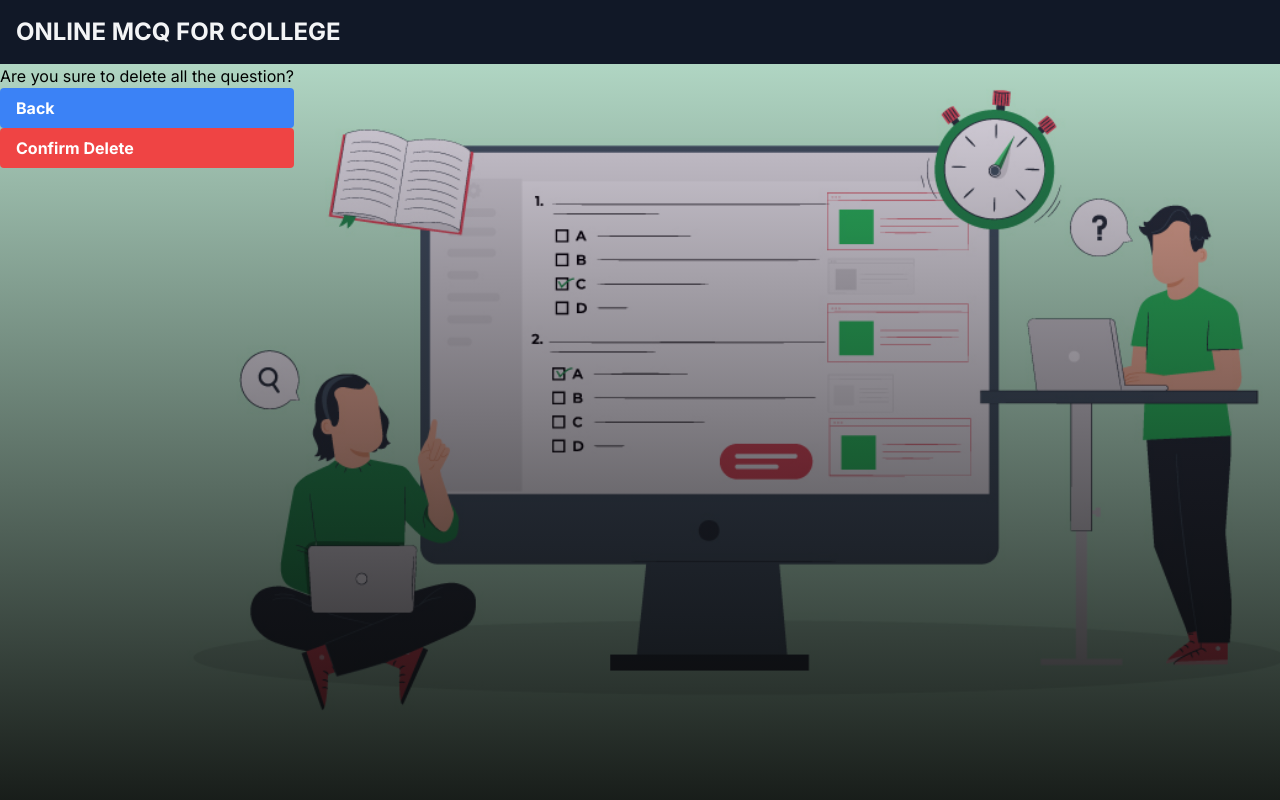
After one commit to rupeshghimire7/Django-MCQ, a Django app: page /confirmDelete/ in a window 1280 px wide. The commit adds this page. Run offline with Django 4.2, Linux system fonts and the light colour scheme; a user stored in the database is signed in; some libraries are stand-ins or nearby versions.

Commit message:
Done with Delete, Update, DeleteAll pages

```diff
--- a/base/forms.py
+++ b/base/forms.py
@@ -37,3 +37,9 @@ class SubjectForm(forms.ModelForm):
     class Meta:
         model = Subject
         fields = "__all__"
+
+
+class AllQuestionForm(forms.ModelForm):
+    class Meta:
+        model = Question
+        fields = "__all__"
--- a/base/models.py
+++ b/base/models.py
@@ -58,6 +58,7 @@ class Question(models.Model):
     options = models.TextField(default='options')
     level = models.CharField(max_length=1, default='E', blank=True, choices=level)
     subject = models.ForeignKey(Subject, on_delete=models.CASCADE, null=True)
+    created_at = models.DateTimeField(auto_now_add=True,null=True,blank=True)
 
     def __str__(self) -> str:
         return self.question[:50]
--- /dev/null
+++ b/base/templates/base/confirmDelete.html
@@ -0,0 +1,19 @@
+{% extends 'base.html' %}
+
+
+
+
+{% block title %}
+Confirmation
+{% endblock %}
+
+{% block content %}
+<div class="container">
+    <div class="row">
+        <div class="col-md-12">
+            <h1>Are you sure to delete all the question?</h1>
+            <a class="bg-blue-500 hover:bg-blue-700 text-white font-bold py-2 px-4 rounded flex items-center" href="{% url '/' %}">Back</a>
+            <a class="bg-red-500 hover:bg-rose-700 text-white font-bold py-2 px-4 rounded flex items-center" href="{% url 'confirm' %}">Confirm Delete</a>
+        </div>
+    </div>
+{% endblock %}
--- /dev/null
+++ b/base/updateQuestion.html
@@ -0,0 +1,6 @@
+
+<form action="" method="POST">
+    {% csrf_token %}
+    {{form.as_p}}
+<input type="submit" value="Update">
+</form>
--- a/base/urls.py
+++ b/base/urls.py
@@ -28,6 +28,15 @@ urlpatterns = [
     #NoticeBoard
     path('notices/',views.noticeboard,name='notice'),
     path('notice/<int:id>',views.notice,name='noticeX'),
+    path('notice/delete/<int:id>',views.deleteNotice,name='deleteNotice'),
+    path('notice/update/<int:id>',views.updateNotice,name='updateNotice'),
+
+
+    #Update Delete Question  and Confirm Delete for all questions
+    path('update/<int:id>',views.updateQuestion,name='update'),
+    path('delete/<int:id>',views.deleteQuestion,name='delete'),
+    path('confirmDelete/',views.confirmDelete,name='confirm'),
+    path('deleteall/',views.deleteAll,name='deleteall'),
 
 
 
--- a/base/views.py
+++ b/base/views.py
@@ -92,11 +92,13 @@ def makeQuestion(request):
             form = QuestionForm(request.POST)
             if form.is_valid():
                 question = form.save(commit=False)
+                qsn = request.POST.get('question')
                 opt1 = request.POST.get('option1')
                 opt2 = request.POST.get('option2')
                 opt3 = request.POST.get('option3')
                 opt4 = request.POST.get('option4')
                 option = [opt1, opt2, opt3, opt4]
+                question.question = qsn
                 question.correct = opt1
                 question.options = json.dumps(option)
                 question.save()
@@ -121,9 +123,12 @@ ALL QUESTIONS
 """
 def listQuestion(request):
     if request.user.is_staff:
-        questions = Question.objects.all()
+        questions = Question.objects.all().order_by('-created_at')
         jsonDec = json.decoder.JSONDecoder()
-        return render(request,'base/listQ.html',{'questions':questions})
+        condition = len(questions) == 0
+
+
+        return render(request,'base/listQ.html',{'questions':questions,'condition':condition})
     else:
         messages.error(request, 'You cannot Access this page!')
         return  redirect('homepage')
@@ -180,10 +185,16 @@ def checkExam(request):
         for subject in subjects:
             if Question.objects.filter(subject=subject).exists():
                 easycount = Question.objects.filter(subject=subject,level='E').count()
+                print(easycount)
                 mediumcount = Question.objects.filter(subject=subject,level='M').count()
+                print(mediumcount)
                 hardcount = Question.objects.filter(subject=subject,level='H').count()
+                print(hardcount)
                 if easycount>=10 and mediumcount>=5 and hardcount>=5:
                     subject.availability = True
+                    subject.save()
+                else:
+                    subject.availability = False
                     subject.save()
 
         subjects = Subject.objects.all()
@@ -329,3 +340,60 @@ def allResult(request):
     else:
         messages.error(request, 'You cannot Access this page!')
         return  redirect('homepage')
+
+
+
+
+
+def deleteQuestion(request,id):
+    if request.user.is_staff:
+        question = Question.objects.get(id=id)
+        question.delete()
+        return redirect('list')
+
+    else:
+        messages.error(request, 'You cannot Access this page!')
+        return  redirect('/')
+
+
+def updateQuestion(request,id):
+    if request.user.is_staff:
+        question = Question.objects.get(id=id)
+        form = AllQuestionForm(instance=question)
+        if request.method == 'POST':
+            form = AllQuestionForm(request.POST, instance=question)
+            if form.is_valid():
+                form.save()
+                return redirect('list')
+        return render(request,'base/updateQuestion.html',{'form':form})
+    else:
+        messages.error(request, 'You cannot Access this page!')
+        return  redirect('/')
+
+def confirmDelete(request):
+    if request.user.is_staff:
+        if request.user.is_staff:
+            return render(request,'base/confirmDelete.html')
+    else:
+        messages.error(request, 'You cannot Access this page!')
+        return  redirect('list')
+
+
+def deleteAll(request):
+    question = Question.objects.all()
+    if request.user.is_staff:
+        for question in question:
+            question.delete()
+        redirect('list')
+        # return render(request,'base/confirmDelete.)
+    else:
+        messages.error(request, 'You cannot Access this page!')
+        return  redirect('list')
+
+
+
+def deleteNotice(request):
+    pass
+
+def updateNotice(request):
+    pass
```
Also changed, not shown: base/templates/base/listQ.html (+13 -3 lines), base/migrations/0006_question_created_at_alter_question_level.py (added), base/migrations/0007_alter_question_level.py (added), db.sqlite3.
